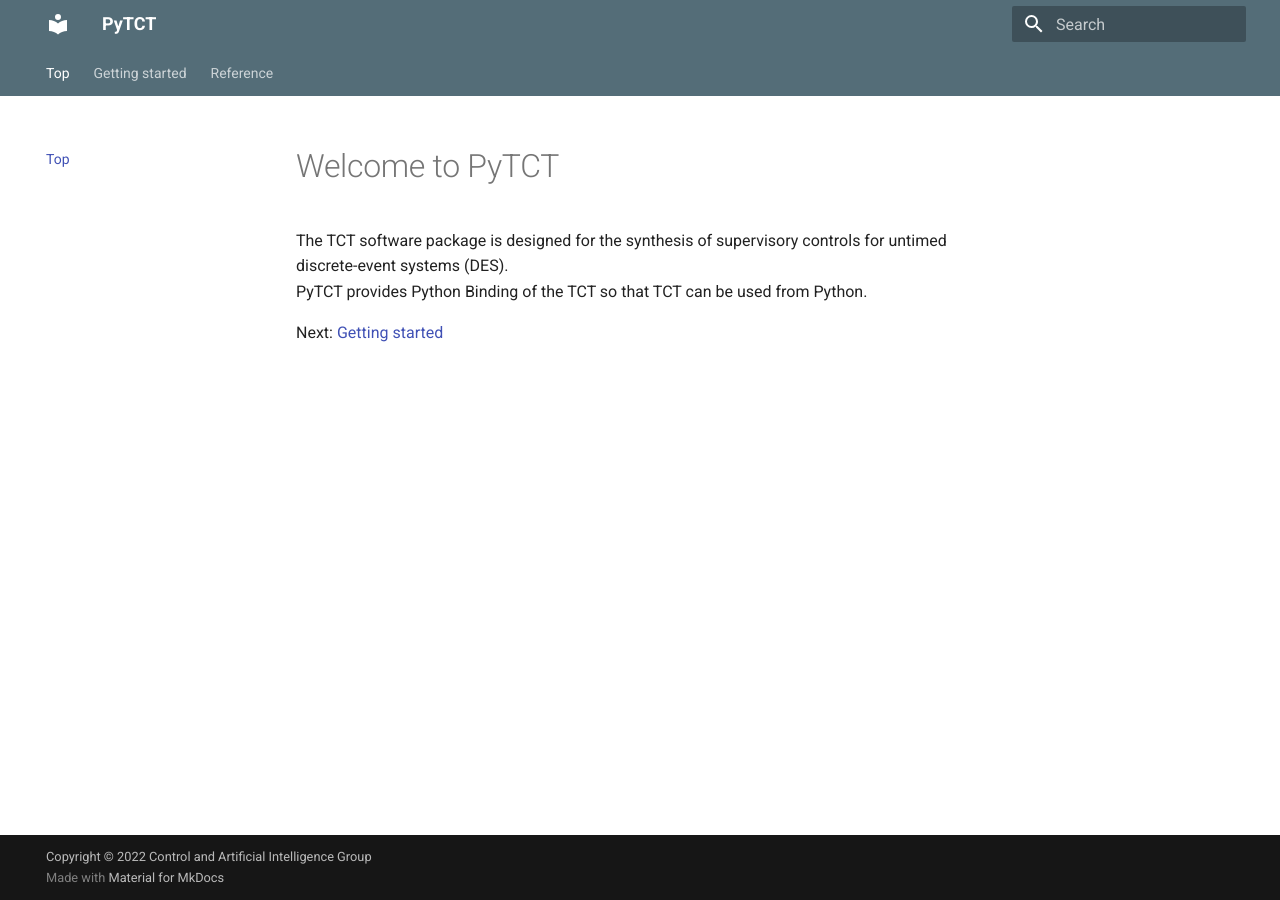
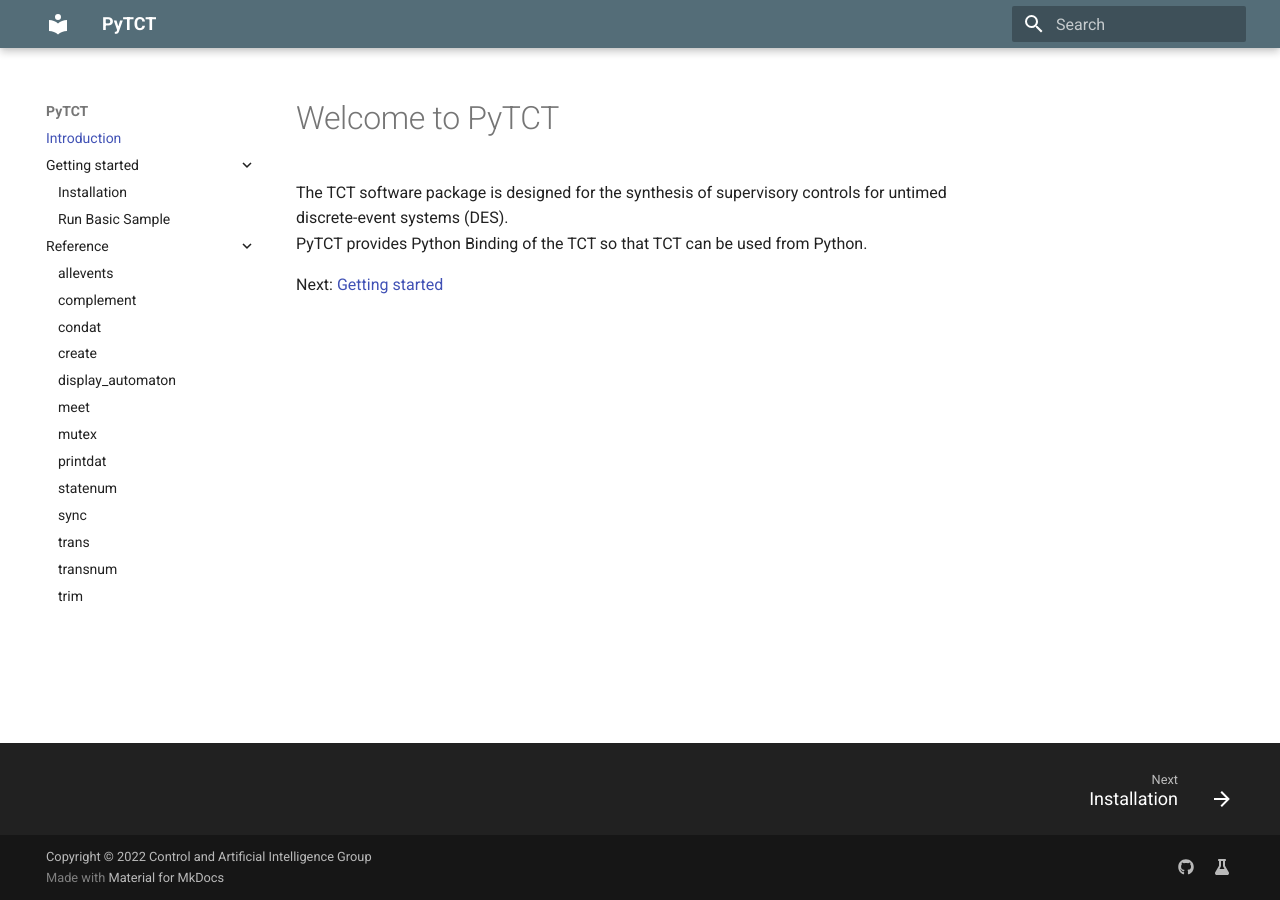
Before and after one commit to OMUCAI/PyTCT-docs, an MkDocs documentation site: the page built from docs/index.md, in a window 1280 px wide. Built offline with MkDocs 1.6.1 and Material for MkDocs 9.7.7, drawn with Linux system fonts in a browser that asks for light colours.

Commit message:
Update mkdocs configuration and add custom copyright partial

```diff
--- a/mkdocs.yml
+++ b/mkdocs.yml
@@ -1,21 +1,33 @@
 site_name: PyTCT
-copyright: Copyright &copy; 2022 Control and Artificial Intelligence Group
+site_url: https://omucai.github.io/PyTCT-docs/
+extra:
+  social:
+    - icon: fontawesome/brands/github
+      link: https://github.com/OMUCAI/PyTCT-docs
+    - icon: fontawesome/solid/flask
+      link: https://www.caikai.org/
+
 theme:
   name: material
+  custom_dir: overrides
   palette:
-      primary: blue grey
+    primary: blue grey
   features:
     # - announce.dismiss
     - content.code.annotate
+    - content.code.copy
     # - content.tabs.link
     - content.tooltips
     # - header.autohide
-    # - navigation.expand
-    # - navigation.indexes
-    # - navigation.instant
+    - navigation.expand
+    - navigation.footer
+    - navigation.indexes
+    - navigation.instant
+    - navigation.instant.prefetch
+    - navigation.instant.progress
     # - navigation.prune
-    - navigation.sections
-    - navigation.tabs
+    # - navigation.sections
+    # - navigation.tabs
     # - navigation.tabs.sticky
     # - navigation.top
     - navigation.tracking
@@ -36,7 +48,7 @@ markdown_extensions:
   - pymdownx.superfences
 
 nav:
-  - Top: index.md
+  - Introduction: index.md
   - Getting started:
     - Installation: installation.md
     - Run Basic Sample: basic_sample.md
--- /dev/null
+++ b/overrides/partials/copyright.html
@@ -0,0 +1,20 @@
+<div class="md-copyright">
+    <div class="md-copyright__highlight">
+      Copyright &copy; 2022
+      <a
+        href="https://www.caikai.org/"
+        target="_blank" rel="noopener"
+      >
+        Control and Artificial Intelligence Group
+      </a>
+    </div>
+    {% if not config.extra.generator == false %}
+      Made with
+      <a
+        href="https://squidfunk.github.io/mkdocs-material/"
+        target="_blank" rel="noopener"
+      >
+        Material for MkDocs
+      </a>
+    {% endif %}
+  </div>
```
